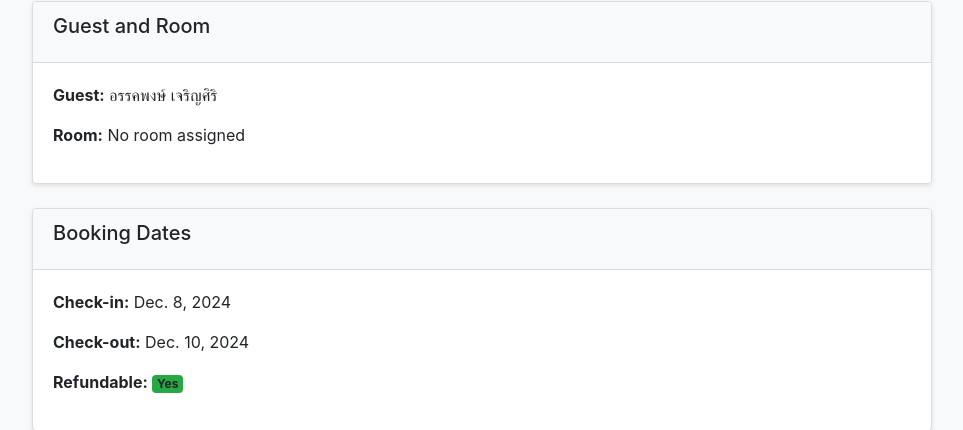
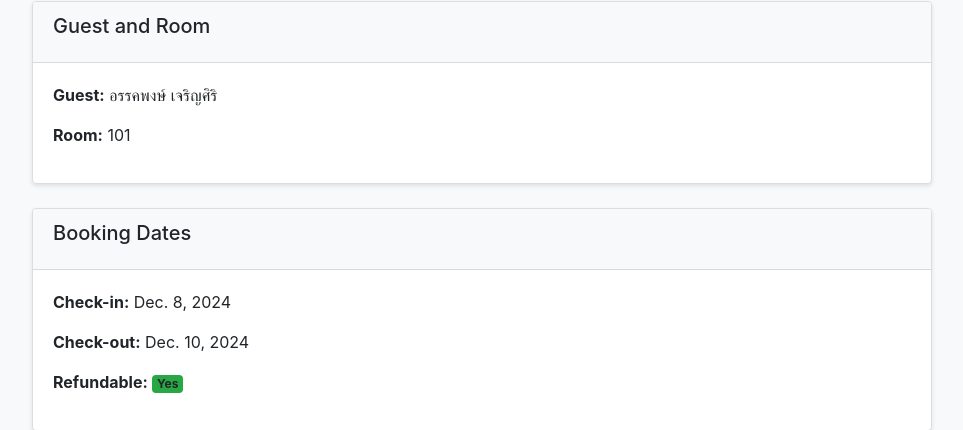
Before and after one commit to arrkpong/ERP-Hotel-backend-By-Django-Rest, a Django app: page /bookings/2/ in a window 1280 px wide. Shown: the part 171-601 px from the top of the page, without its empty margins (158-1121 px from the left). Run offline with Django 5.2, Linux system fonts and the light colour scheme; data comes from the database, SQL or seed files in the repository; parts of the project's set-up code (start-up, migrations or seed data) failed here and were passed over; some libraries are stand-ins or nearby versions.

Commit message:
fix and update

```diff
--- a/bookings/templates/booking_detail.html
+++ b/bookings/templates/booking_detail.html
@@ -16,7 +16,7 @@
             </div>
             <div class="card-body">
                 <p><strong>Guest:</strong> {{ booking.guest.full_name }}</p>
-                <p><strong>Room:</strong> {{ booking.room.room_number|default:"No room assigned" }}</p>
+                <p><strong>Room:</strong> {{ booking.room.number|default:"No room assigned" }}</p>
             </div>
         </div>
 
```
Also changed, not shown: requirements.txt (line endings or trailing spaces).
